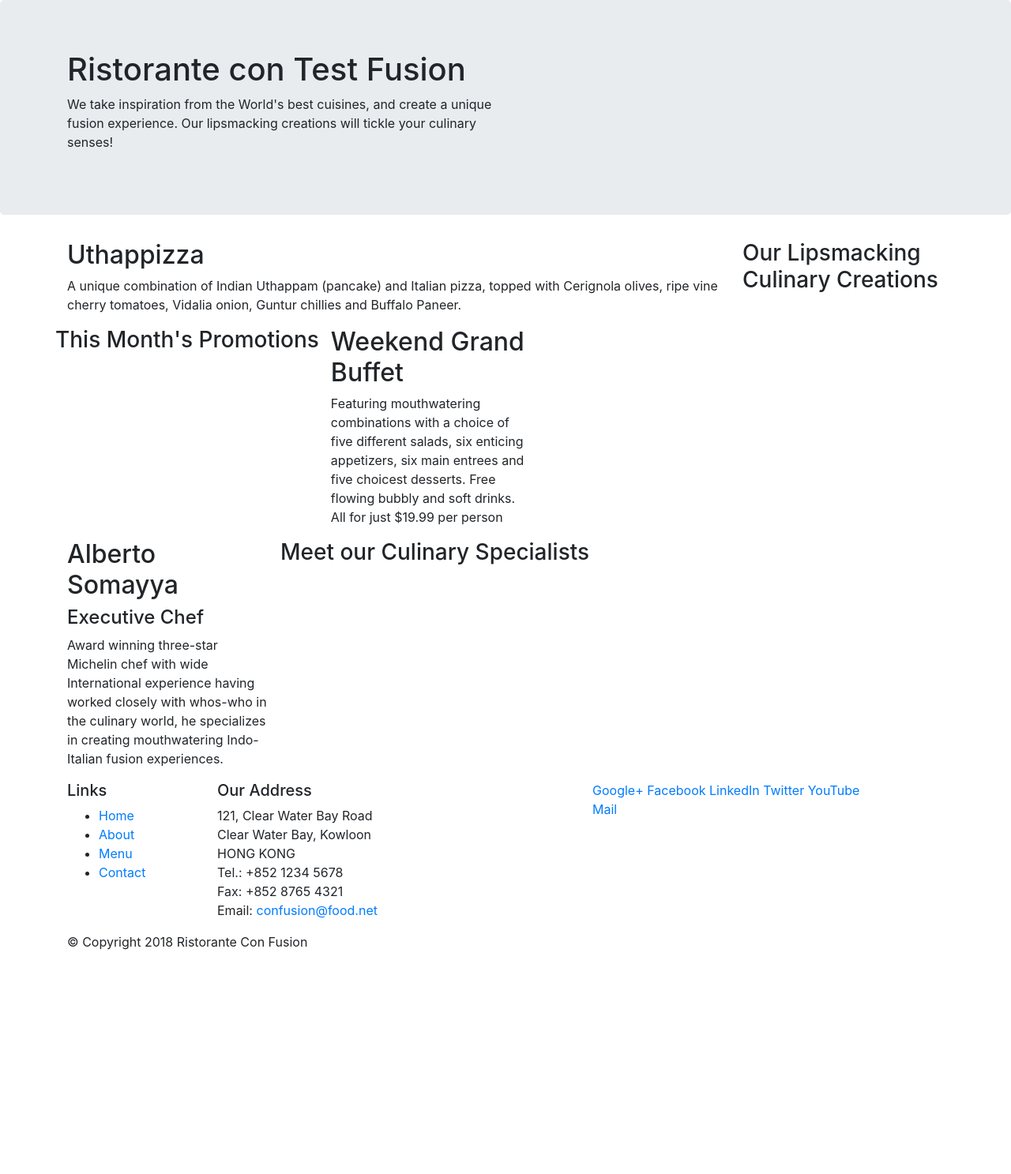
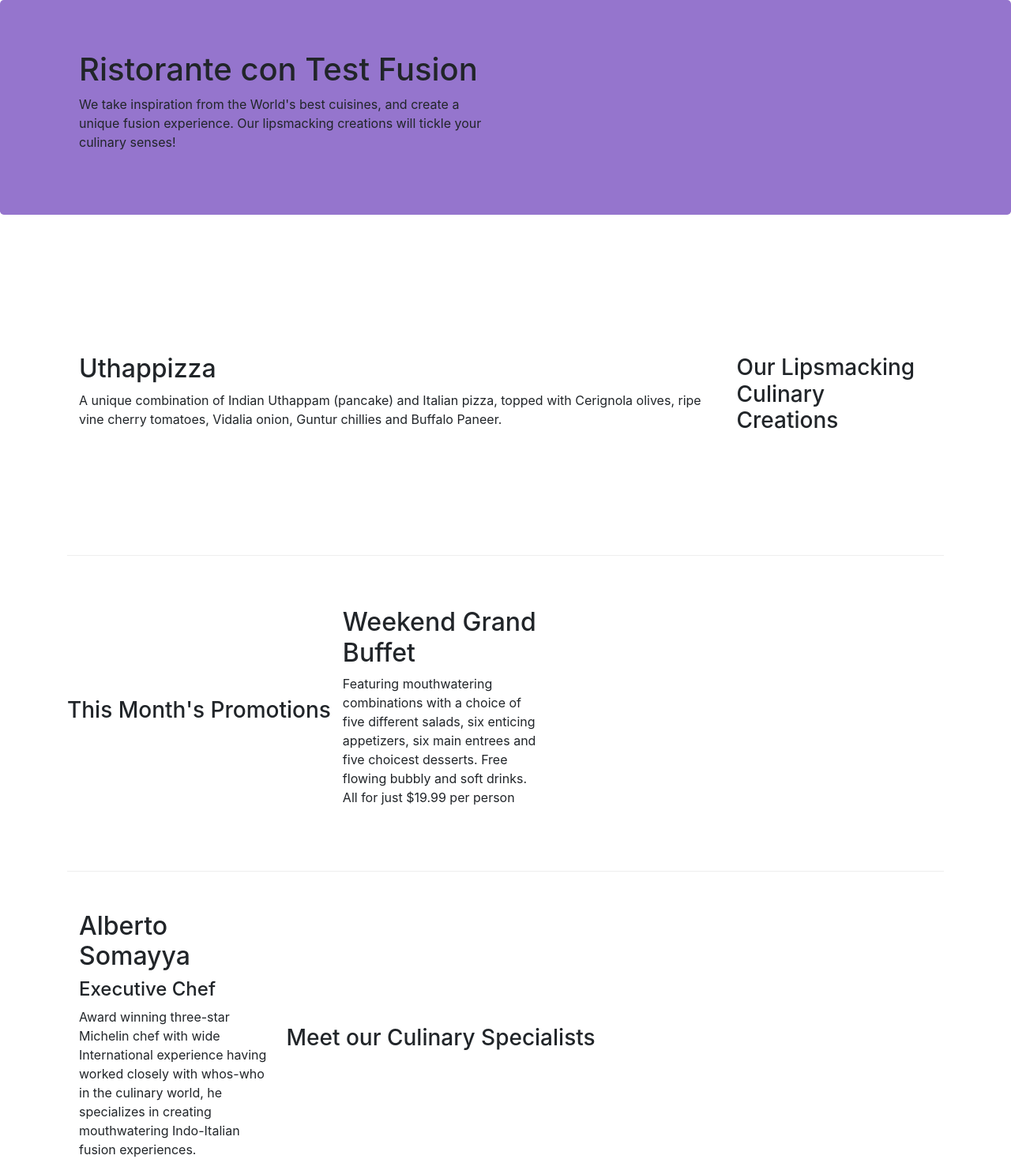
Before and after one commit to zachbitcoin/conFusion, a website: page index.html in a window 1280 px wide. Shown: the top 1487 px of the page at 79% size. Before the commit the page ends 1221 px from the top, so only its background shows below. Drawn offline with nearby package versions, Linux system fonts and the light colour scheme.

Commit message:
bootstrap grid part 2
finished week 1 exercises

```diff
--- /dev/null
+++ b/css/styles.css
@@ -0,0 +1,32 @@
+.row-header {
+    margin: 0px auto;
+    padding: opx auto;
+}
+
+.row-content {
+    margin: 0px auto;
+    padding: 50px 0px 50px 0px;
+    border-bottom: 1px ridge;
+    min-height: 400px;
+}
+
+.footer {
+    background-color: #d1c4e9;
+    margin: 0px auto;
+    padding: 20px 0px 20px 0px;
+
+}
+
+.jumbotron {
+    padding: 70px 30px 70px 30px
+    margin: 0px auto;
+    background: #9575cd;
+    color floralwhite;
+
+}
+
+.address {
+    font-size: 80%;
+    margin: 0px
+    color: #0f0f0f;
+}
--- a/index.html
+++ b/index.html
@@ -9,6 +9,7 @@
 
     <!-- Bootstrap CSS -->
     <link rel="stylesheet" href="node_modules/bootstrap/dist/css/bootstrap.min.css">
+    <link rel="stylesheet" href="css/styles.css">
     <title>Ristorante Con Test Fusion</title>
 </head>
 
@@ -16,7 +17,7 @@
 
     <header class="jumbotron">
         <div class="container">
-            <div class="row">
+            <div class="row row-header">
                 <div class="column-12 col-sm-6">
                     <h1>Ristorante con Test Fusion</h1>
                     <p>We take inspiration from the World's best cuisines, and create a unique fusion experience. Our lipsmacking creations will tickle your culinary senses!</p>
@@ -28,7 +29,7 @@
     </header>
 
     <div class="container">
-        <div class="row">
+        <div class="row row-content align-items-center">
             <div class="col-12 col-sm-4 order-sm-last col-md-3">
                 <h3>Our Lipsmacking Culinary Creations</h3>
             </div>
@@ -39,7 +40,7 @@
         </div>
 
 
-        <div class="row">
+        <div class="row row-content align-items-center">
             <div>
                 <h3>This Month's Promotions</h3>
             </div>
@@ -49,7 +50,7 @@
             </div>
         </div>
 
-        <div class="row">
+        <div class="row row-content align-items-center">
             <div>
                 <h3>Meet our Culinary Specialists</h3>
             </div>
@@ -61,12 +62,12 @@
         </div>
     </div>
 
-    <footer>
+    <footer class="footer">
         <div class="container">
             <div class="row">
                 <div class="col-4 col-sm-2">
                     <h5>Links</h5>
-                    <ul>
+                    <ul class="list-unstyled">
                         <li><a href="#">Home</a></li>
                         <li><a href="#">About</a></li>
                         <li><a href="#">Menu</a></li>
@@ -84,8 +85,8 @@
 		              Email: <a href="mailto:confusion@food.net">confusion@food.net</a>
 		           </address>
                 </div>
-                <div class="col-12 col-sm-4">
-                    <div>
+                <div class="col-12 col-sm-4 align-self-center">
+                    <div class="text-center">
                         <a href="http://google.com/+">Google+</a>
                         <a href="http://www.facebook.com/profile.php?id=">Facebook</a>
                         <a href="http://www.linkedin.com/in/">LinkedIn</a>
@@ -95,7 +96,7 @@
                     </div>
                 </div>
            </div>
-           <div class="row">
+           <div class="row justify-content-center">
                 <div class="col-auto">
                     <p>© Copyright 2018 Ristorante Con Fusion</p>
                 </div>
```
